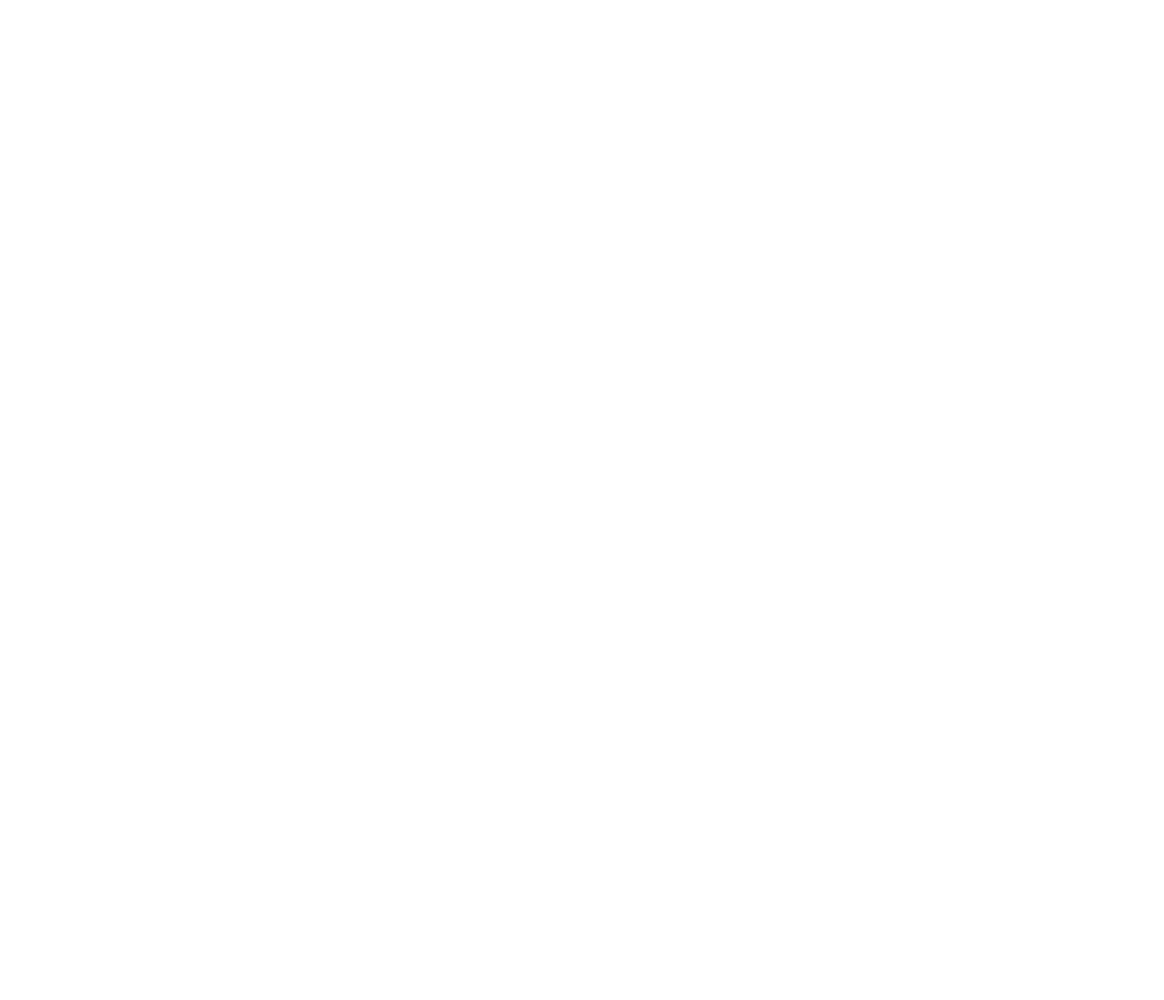
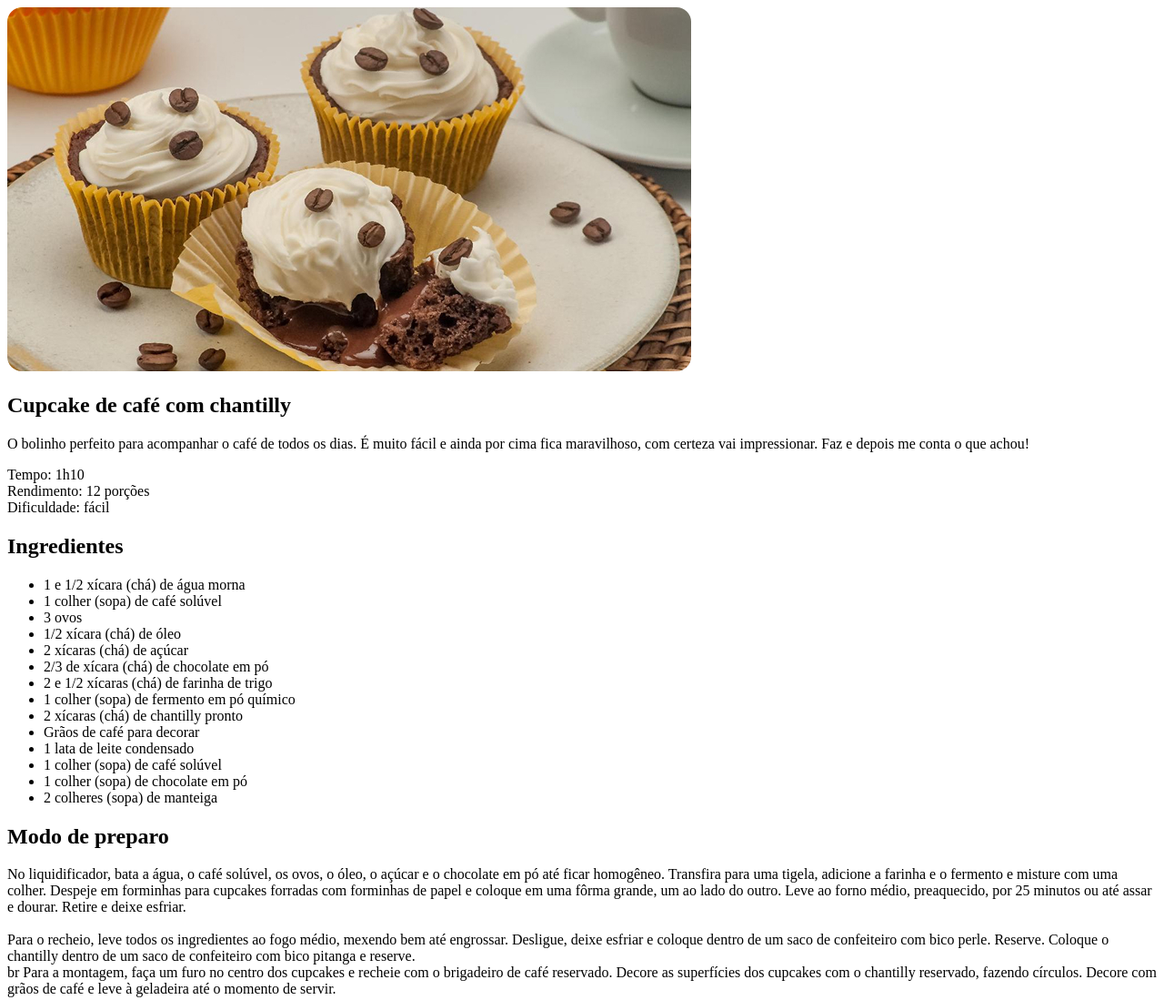
Before and after one commit to munizcodes/Projeto-Pagina-de-Receita, a plain HTML site: page index.html in a window 1280 px wide. Shown: the whole page at 91% size. Before the commit the page ends 800 px from the top, so only its background shows below. Drawn offline with Linux system fonts and the light colour scheme.

Commit message:
adicionando style e imagens

```diff
--- a/index.html
+++ b/index.html
@@ -4,8 +4,45 @@
   <meta charset="UTF-8">
   <meta name="viewport" content="width=device-width, initial-scale=1.0">
   <title>Página de receita</title>
+  <link rel="stylesheet" href="style.css">
 </head>
 <body>
 
+  <div id="page">
+    <img src="assets/main-image.jpg" alt="imagem de um Cupcake de café com chantilly" class="img">
+    <main>
+      <section id="about">
+          <h1>Cupcake de café com chantilly</h1>
+          <p>O bolinho perfeito para acompanhar o café de todos os dias. É muito fácil e ainda por cima fica maravilhoso, com certeza vai impressionar. Faz e depois me conta o que achou!</p>
+          <p>Tempo: 1h10<br>Rendimento: 12 porções<br>Dificuldade: fácil</p>
+      </section>
+
+      <section id="igredients">
+        <h2>Ingredientes</h2>
+        <ul>
+          <li>1 e 1/2 xícara (chá) de água morna</li>
+          <li>1 colher (sopa) de café solúvel</li>
+          <li>3 ovos</li>
+          <li>1/2 xícara (chá) de óleo</li>
+          <li>2 xícaras (chá) de açúcar</li>
+          <li>2/3 de xícara (chá) de chocolate em pó</li>
+          <li>2 e 1/2 xícaras (chá) de farinha de trigo</li>
+          <li>1 colher (sopa) de fermento em pó químico</li>
+          <li>2 xícaras (chá) de chantilly pronto</li>
+          <li>Grãos de café para decorar</li>
+          <li>1 lata de leite condensado</li>
+          <li>1 colher (sopa) de café solúvel</li>
+          <li>1 colher (sopa) de chocolate em pó</li>
+          <li>2 colheres (sopa) de manteiga</li>
+        </ul>
+      </section>
+      <section id="preparation">
+      <h2>Modo de preparo</h2>
+      <p>No liquidificador, bata a água, o café solúvel, os ovos, o óleo, o açúcar e o chocolate em pó até ficar homogêneo. Transfira para uma tigela, adicione a farinha e o fermento e misture com uma colher. Despeje em forminhas para cupcakes forradas com forminhas de papel e coloque em uma fôrma grande, um ao lado do outro. Leve ao forno médio, preaquecido, por 25 minutos ou até assar e dourar. Retire e deixe esfriar.<br><br>
+        Para o recheio, leve todos os ingredientes ao fogo médio, mexendo bem até engrossar. Desligue, deixe esfriar e coloque dentro de um saco de confeiteiro com bico perle. Reserve. Coloque o chantilly dentro de um saco de confeiteiro com bico pitanga e reserve. <br>br
+        Para a montagem, faça um furo no centro dos cupcakes e recheie com o brigadeiro de café reservado. Decore as superfícies dos cupcakes com o chantilly reservado, fazendo círculos. Decore com grãos de café e leve à geladeira até o momento de servir.</p>
+      </section>
+    </main>
+  </div>
 </body>
 </html>
--- /dev/null
+++ b/style.css
@@ -0,0 +1,3 @@
+img{
+  border-radius: 16px;
+}
```
Also changed, not shown: assets/bg-image.jpg (added), assets/main-image.jpg (added).
